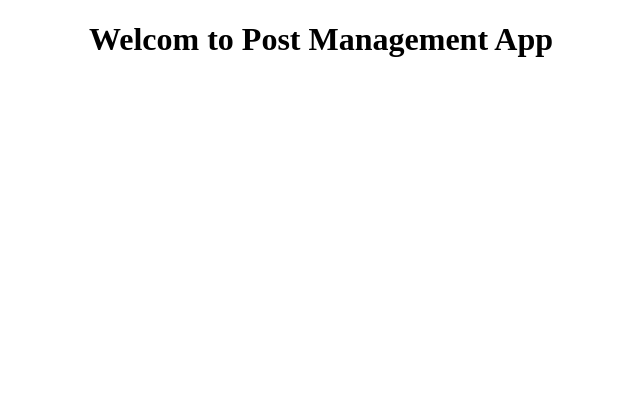
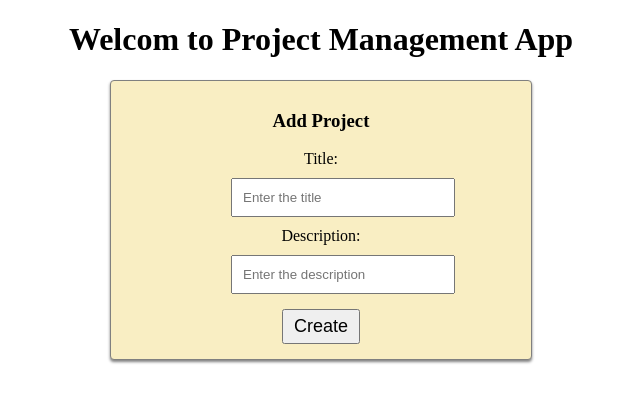
Before and after one commit to raulcarrasco8/react-project-management, a React (Vite) app: page /projects/create in a window 1280 px wide. Shown: the top 402 px of the page, without its empty margins (319-959 px from the left). Built offline with nearby package versions, Linux system fonts and the light colour scheme.

Commit message:
feat: display projects in reverse order

```diff
--- a/src/App.jsx
+++ b/src/App.jsx
@@ -1,8 +1,8 @@
 import { Route, Routes } from "react-router-dom"
 import NavBar from "./components/NavBar"
 import HomePage from "./pages/HomePage"
-import PostListPage from "./pages/PostListPage"
-import CreatePostPage from "./pages/CreatePostPage"
+import ProjectListPage from "./pages/ProjectListPage"
+import CreateProjectPage from "./pages/CreateProjectPage"
 
 
 function App() {
@@ -13,8 +13,8 @@ function App() {
 
       <Routes>
         <Route path="/" element={ <HomePage />} />
-        <Route path="/posts" element={ <PostListPage />} />
-        <Route path="/posts/create" element={<CreatePostPage />} />
+        <Route path="/projects" element={ <ProjectListPage />} />
+        <Route path="/projects/create" element={<CreateProjectPage />} />
       </Routes>
     </>
   )
--- a/src/components/NavBar.jsx
+++ b/src/components/NavBar.jsx
@@ -2,7 +2,7 @@
 
 function NavBar() {
     return(
-        <h1>Welcom to Post Management App</h1>
+        <h1>Welcom to Project Management App</h1>
     )
 }
 
--- a/src/config/api.js
+++ b/src/config/api.js
@@ -1,2 +1,2 @@
 
-export const BASE_URL = 'https://jsonplaceholder.typicode.com'
+export const BASE_URL = 'https://project-management-api.edu.ironhack.com'
--- a/src/index.css
+++ b/src/index.css
@@ -61,9 +61,9 @@ textarea {
   margin-left: 5px;
 }
 
-.EditPostPage,
-.CreatePostPage,
-.AddPost {
+.EditProjectPage,
+.CreateProjectPage,
+.AddProject {
   background: #f9eec3;
   border: 1px solid grey;
   box-shadow: 0px 2px 3px grey;
@@ -75,20 +75,20 @@ textarea {
   border-radius: 4px;
 }
 
-.EditPostPage {
+.EditProjectPage {
   background-color: rgb(239, 196, 88);
 }
 
-.EditPostPage form,
-.AddPost form,
-.CreatePostPage form {
+.EditProjectPage form,
+.AddProject form,
+.CreateProjectPage form {
   display: flex;
   flex-direction: column;
   align-items: center;
 }
 
-.AddPost button,
-.CreatePostPage button {
+.AddProject button,
+.CreateProjectPage button {
   display: block;
 }
 
--- a/src/pages/CreatePostPage.jsx
+++ b/src/pages/CreateProjectPage.jsx
@@ -4,33 +4,33 @@ import { BASE_URL } from "../config/api";
 import { useNavigate } from "react-router-dom";
 
 
-function CreatePostPage() {
+function CreateProjectPage() {
 
     const [title, setTitle] = useState("")
-    const [body, setBody] = useState("")
+    const [description, setDescription] = useState("")
 
     const navigate = useNavigate()
 
     const handleSubmit = (e) => {
         e.preventDefault()
 
-        const newPost = {
+        const newProject = {
             title: title,
-            body: body
+            description: description
         }
 
-        axios.post(`${BASE_URL}/posts`, newPost)
+        axios.post(`${BASE_URL}/projects`, newProject)
             .then(() => {
-                console.log('succes, the post was created...')
-                navigate("/posts")
+                console.log('succes, the project was created...')
+                navigate("/projects")
             })
-            .catch(e => console.log("Error creating a new post...", e))
+            .catch(e => console.log("Error creating a new project...", e))
 
     }
 
     return(
-       <div className="CreatePostPage">
-            <h3>Add Post</h3>
+       <div className="CreateProjectPage">
+            <h3>Add Project</h3>
 
             <form onSubmit={handleSubmit}>
 
@@ -47,14 +47,15 @@ function CreatePostPage() {
                 </label>
 
                 <label>
-                    Body:
+                    Description:
                     <input
                         type="text"
                         name="description"
                         placeholder="Enter the description"
-                        value={body}
-                        onChange={(e) => {setBody(e.target.value) }}
+                        value={description}
+                        onChange={(e) => {setDescription(e.target.value) }}
                     />
+
                 </label>
 
                 <button>Create</button>
@@ -68,4 +69,4 @@ function CreatePostPage() {
 
 
 
-export default CreatePostPage;
+export default CreateProjectPage;
--- a/src/pages/PostListPage.jsx
+++ /dev/null
@@ -1,43 +0,0 @@
-import axios from "axios";
-import { useEffect, useState } from "react";
-import Loader from "../components/Loader";
-import { BASE_URL } from "../config/api";
-
-
-
-function PostListPage() {
-
-    const[post, setPosts] = useState(null)
-
-    useEffect(() => {
-        axios.get(BASE_URL + "/posts")
-            .then(response => {
-                setPosts(response.data);
-            })
-            .catch(err => console.log("Error getting post from the API...", err));
-    }, [])
-
-
-    if(post === null) {
-        return <Loader />
-    }
-
-
-    return(
-        <div>
-            <h1>Post List Page</h1>
-            <h2>Number of projects {post.length}</h2>
-
-            {post.map((postObj) => {
-                return (
-                    <div className="card" key={postObj.id}>
-                        <h3>{postObj.title}</h3>
-                        <p>{postObj.body}</p>
-                    </div>
-                )
-            })}
-        </div>
-    );
-}
-
-export default PostListPage;
--- /dev/null
+++ b/src/pages/ProjectListPage.jsx
@@ -0,0 +1,44 @@
+import axios from "axios";
+import { useEffect, useState } from "react";
+import Loader from "../components/Loader";
+import { BASE_URL } from "../config/api";
+
+
+
+function ProjectListPage() {
+
+    const[projects, setProjects] = useState(null)
+
+    useEffect(() => {
+        axios.get(BASE_URL + "/projects")
+            .then(response => {
+                const projectsArr = response.data.toReversed()
+                setProjects(projectsArr);
+            })
+            .catch(err => console.log("Error getting projects from the API...", err));
+    }, [])
+
+
+    if(projects === null) {
+        return <Loader />
+    }
+
+
+    return(
+        <div>
+            <h1>Project List Page</h1>
+            <h2>Number of projects {projects.length}</h2>
+
+            {projects.map((projectObj) => {
+                return (
+                    <div className="card" key={projectObj.id}>
+                        <h3>{projectObj.title}</h3>
+                        <p>{projectObj.description}</p>
+                    </div>
+                )
+            })}
+        </div>
+    );
+}
+
+export default ProjectListPage;
```
